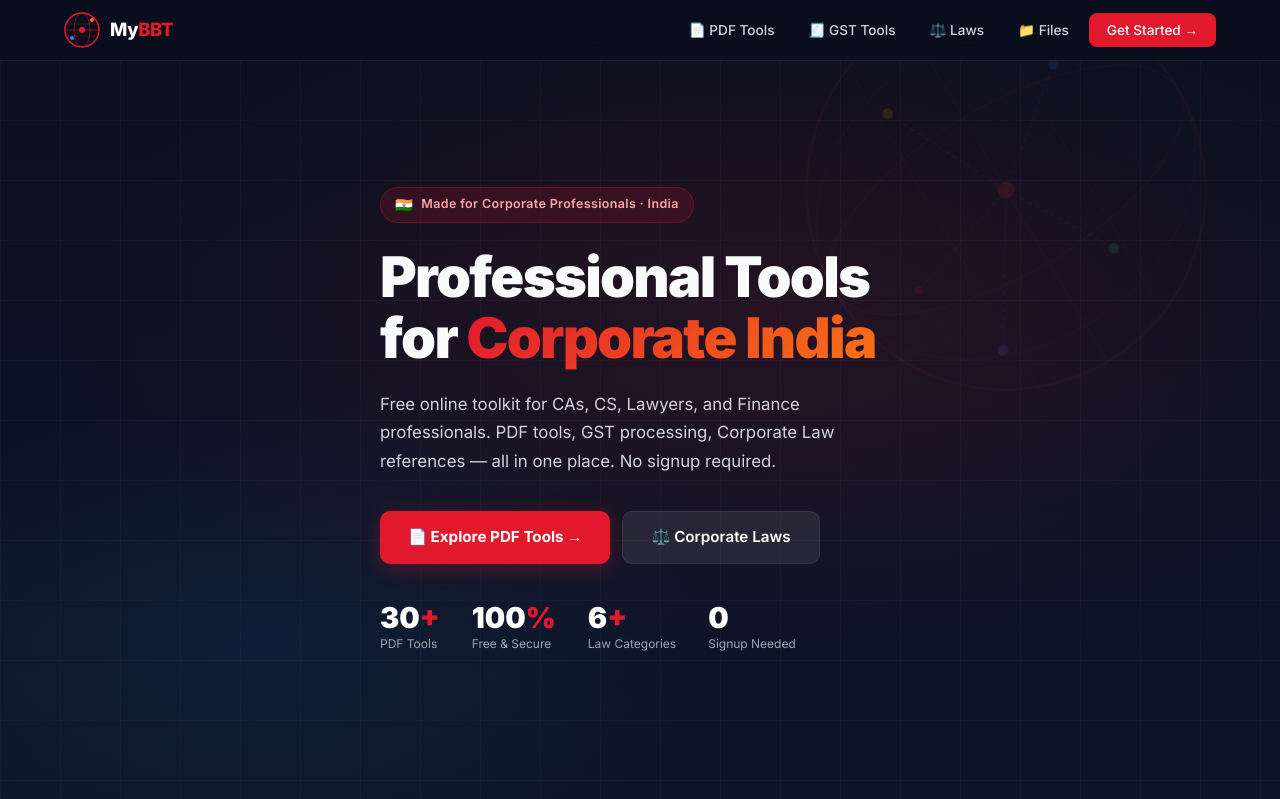
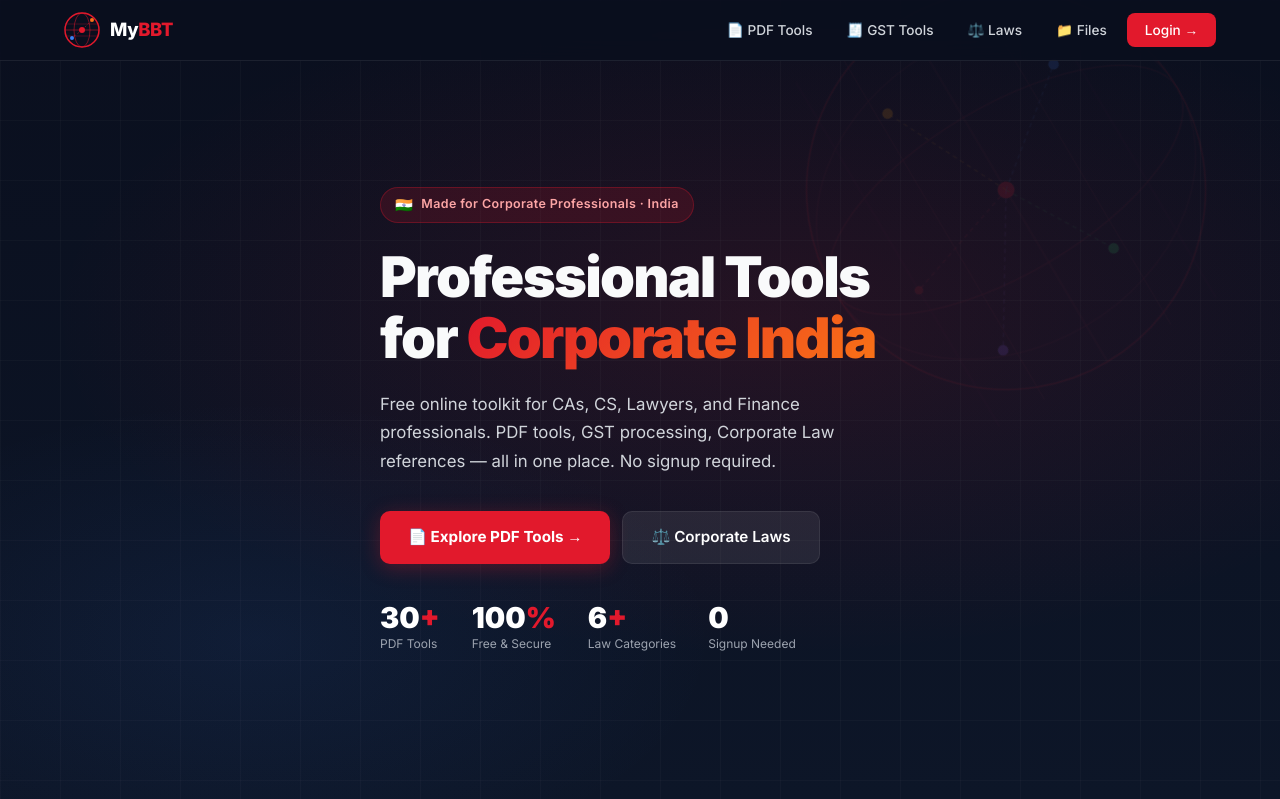
Before and after one commit to GOURAVpruthi/mybbt-tools, a Flask app: page / in a window 1280 px wide. Shown: the top 799 px of the page. Run offline with Flask 3, Linux system fonts and the light colour scheme; some libraries are stand-ins or nearby versions.

Commit message:
feat: auth system, laws library, OCR/translate quality fixes  - Add Firebase Auth login + dashboard pages (/login, /dashboard routes) - Rebuild Corporate Laws Hub with section-wise access (GST sec 17(5), 73/74, IT 40A/43B, CA 185/188, IND AS 115/116, SA 700/705, SEBI LODR/PIT) - Fix universal /download/<filename> route (was 404 for all tools) - OCR, Translate, AI Summary now output proper PDF files (not .txt) - OCR DPI upgraded 200→300 for better accuracy - Spinner now always stops on any tool result (hideLoader in showResult)

```diff
--- a/templates/index.html
+++ b/templates/index.html
@@ -181,7 +181,7 @@ footer{background:rgba(0,0,0,.4);border-top:1px solid var(--border);padding:40px
       <a href="/gst-tools" class="nav-link">🧾 GST Tools</a>
       <a href="/laws" class="nav-link">⚖️ Laws</a>
       <a href="/file-manager" class="nav-link">📁 Files</a>
-      <a href="/pdf-tools" class="nav-link nav-cta">Get Started →</a>
+      <a href="/login" class="nav-link nav-cta">Login →</a>
     </div>
   </div>
 </nav>
```
